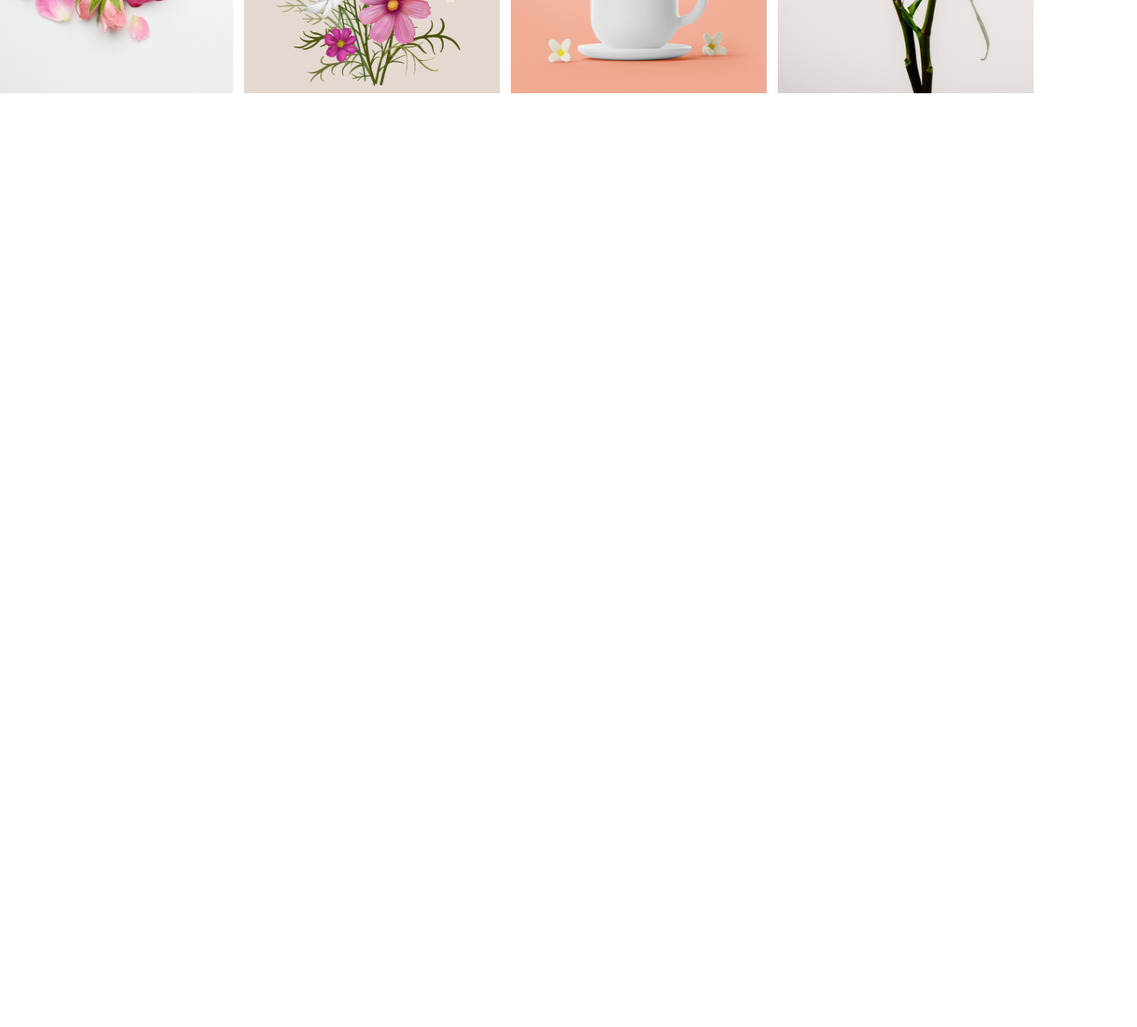
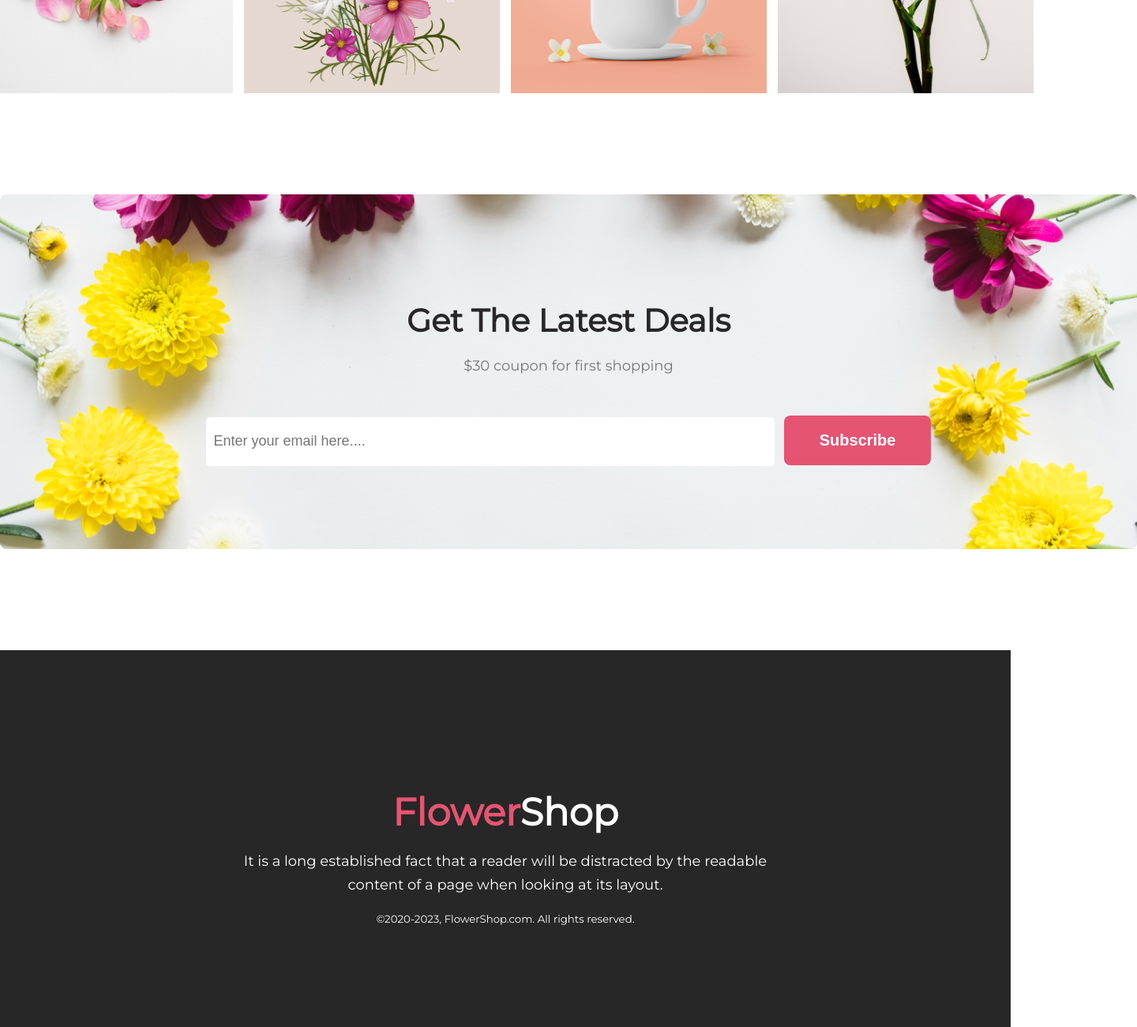
Before and after one commit to noyondey1/online-flower-shop, a plain HTML site: page index.html in a window 1280 px wide. Shown: the part 3122-4422 px from the top of the page at 79% size, 1440 px wide, since content can reach past the window. Before the commit the page ends 3240 px from the top, so only its background shows below. Drawn offline with Linux system fonts and the light colour scheme.

Commit message:
latest deal and footer section with css

```diff
--- a/index.html
+++ b/index.html
@@ -89,6 +89,27 @@
         <img src="./image/flower-asset/rectangle 6.png" alt="" class="instagram-image">
       </div>
     </section>
+    <!-- latest deal section -->
+    <section class="latest-deal-container">
+      <div class="latest-deal-info">
+        <h3 class="primary-title latest-deal-title">Get The Latest Deals</h3>
+        <p class="primary-description">$30 coupon for first shopping</p>
+        <div class="subscription-input">
+          <input type="text" name="" id="" placeholder="Enter your email here....">
+          <input class="primary-btn" type="button" value="Subscribe">
+        </div>
+      </div>
+    </section>
+    <!-- footer section  -->
+    <footer class="footer-container">
+      <h3 class="primary-title footer-title"><span class="title-color">Flower</span>Shop</h3>
+      <p class="primary-description footer-description">It is a long established fact that a reader will be distracted
+        by
+        the readable <br>
+        content of a page when looking at its layout.
+      </p>
+      <small>&copy;2020-2023, FlowerShop.com. All rights reserved. </small>
+    </footer>
 
   </main>
 
--- a/style/shop.css
+++ b/style/shop.css
@@ -210,3 +210,55 @@ body {
   height: 396px;
   /* padding: 0 5px; */
 }
+
+/* latest deal section css */
+.latest-deal-container {
+  /* margin-top: ; */
+  text-align: center;
+  background-image: url('../image/flower-asset/rectangle\ 9.png');
+  width: 1440px;
+  height: 449px;
+  margin: 128px auto;
+}
+
+.latest-deal-info {
+  padding: 95px 0;
+}
+
+.subscription-input {
+  margin-top: 48px;
+}
+
+.subscription-input input[type="text"] {
+  width: 700px;
+  height: 62px;
+  font-size: 18px;
+  border: none;
+  border-radius: 5px;
+  padding: 0 10px;
+  margin-right: 8px;
+
+}
+
+input[type="text"]:focus {
+  outline: none;
+  box-shadow: 0px 0px 3px #E55473;
+}
+
+/* footer section css */
+.footer-container {
+  text-align: center;
+  background-color: #272727;
+  padding: 128px 0;
+}
+
+.footer-title {
+  font-size: 48px;
+  font-weight: 800;
+}
+
+.footer-title,
+.footer-description,
+small {
+  color: #FFF;
+}
```
